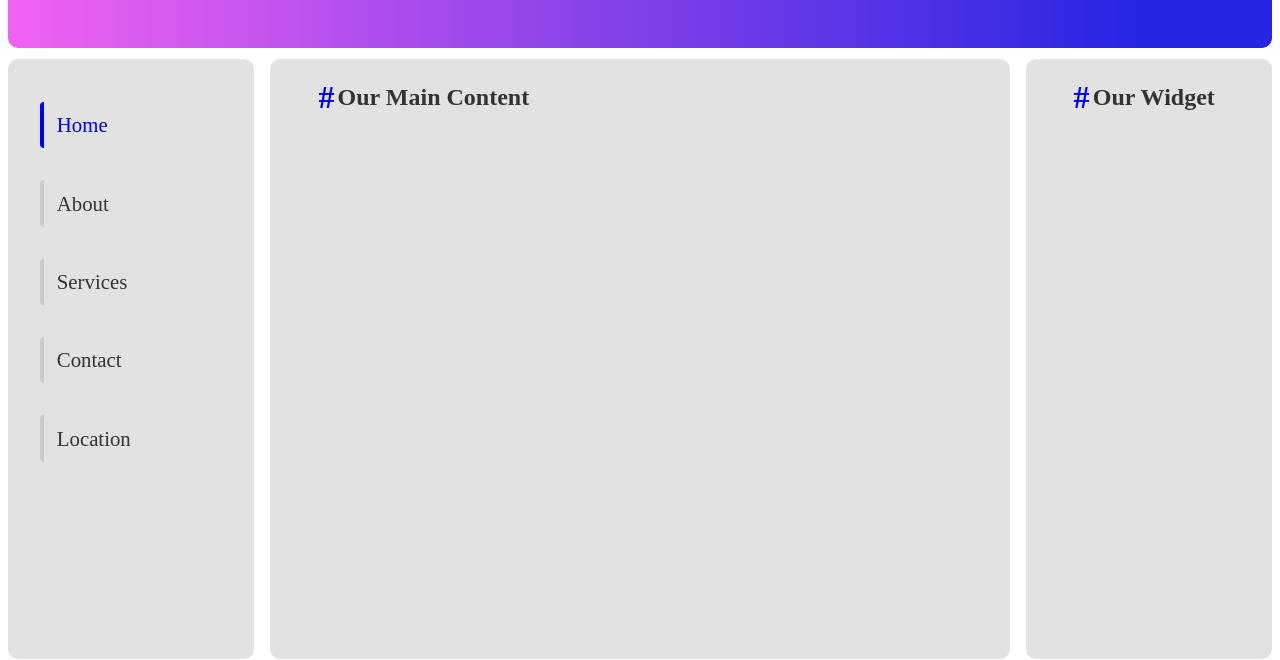
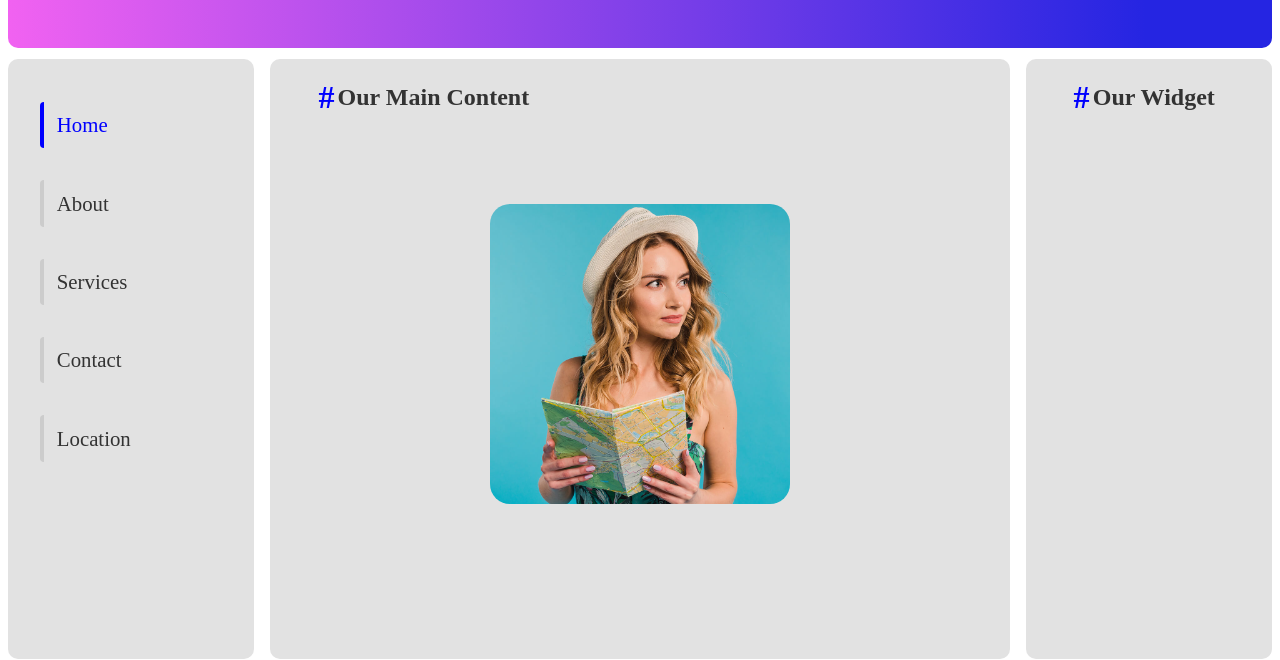
Before and after one commit to thinyadanarsu1200/Testing1.2, a plain HTML site: page index.html in a window 1280 px wide. Shown: the part 145-805 px from the top of the page. Drawn offline with Linux system fonts and the light colour scheme; a script that the page names is missing.

Commit message:
adding suitable images

```diff
--- a/index.html
+++ b/index.html
@@ -32,6 +32,9 @@
          <!-- Main-content Start -->
          <section class="main-content">
             <h1><span class="creative">#</span>Our Main Content</h1>
+            <div class="image-box">
+               <img src="./asset/images/bg15-l.jpg" alt="" />
+            </div>
          </section>
          <!-- Main-content End -->
          <!-- Widget Start -->
--- a/style.css
+++ b/style.css
@@ -123,3 +123,18 @@ a {
    border-radius: 10px;
    margin: 1em 0 0;
 }
+
+.image-box {
+   width: 300px;
+   height: 300px;
+   margin: auto;
+   border-radius: 20px;
+   overflow: hidden;
+   margin-top: 88px;
+}
+
+.image-box img {
+   width: 100%;
+   height: 100%;
+   object-fit: cover;
+}
```
Also changed, not shown: about.html (+3 -0 lines), contact.html (+3 -0 lines), location.html (+3 -0 lines), services.html (+3 -0 lines).
